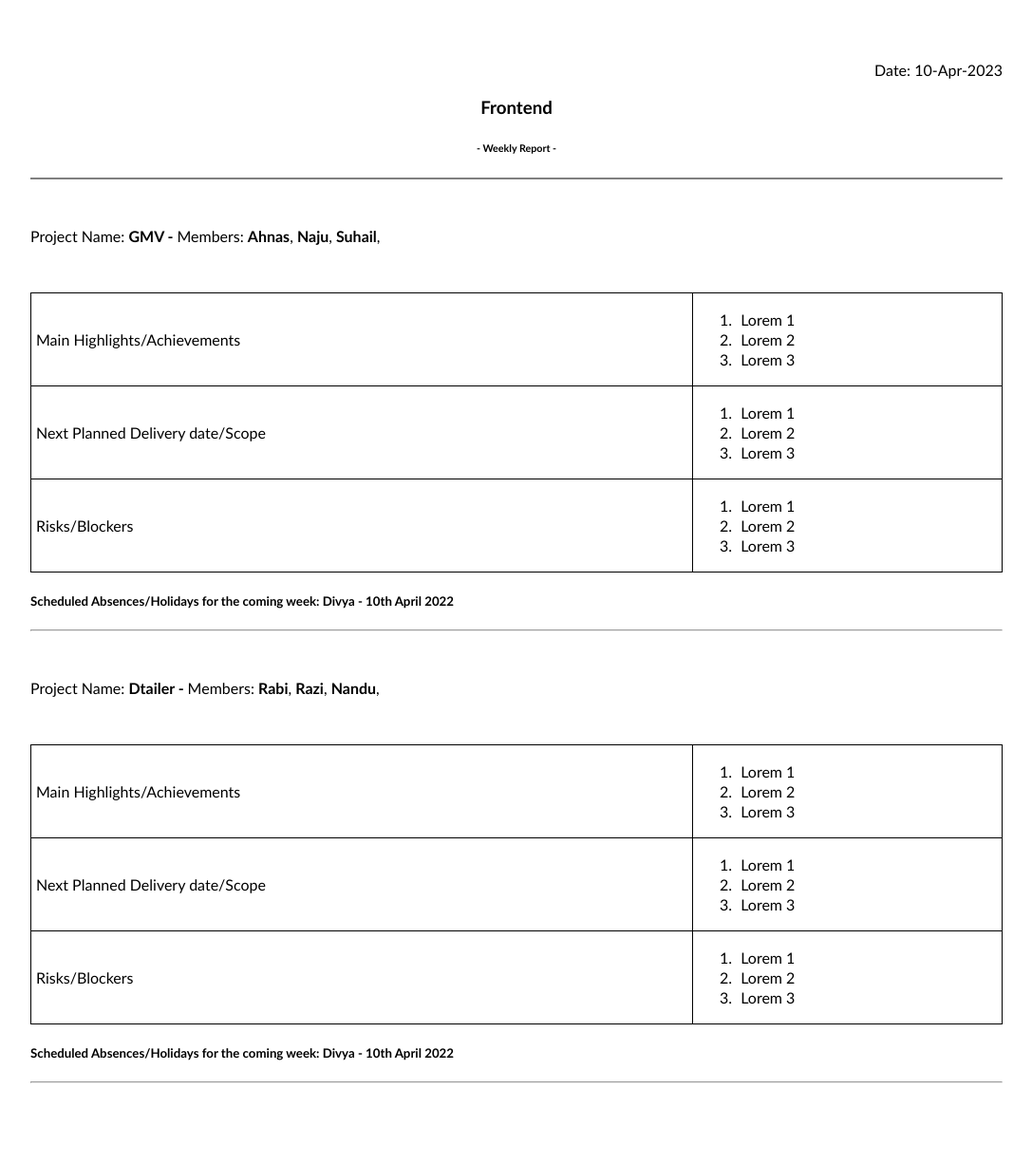
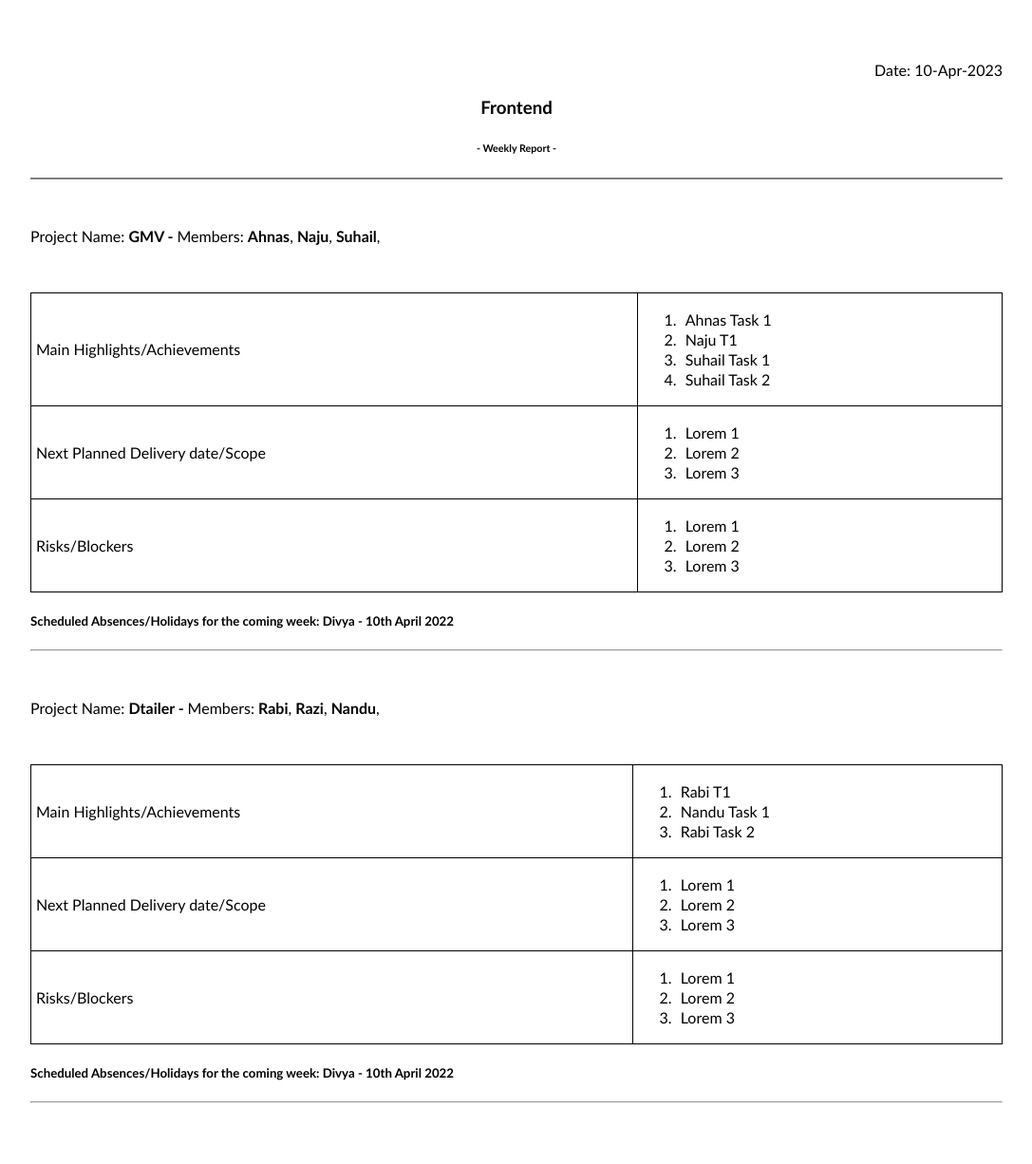
Before and after one commit to ahnas/freston-django, a Django app: page / in a window 1280 px wide. Shown: the whole page at 95% size, without its empty margins (96-1183 px from the left). Before the commit the page ends 1141 px from the top, so only its background shows below. Run offline with Django 4.2, Linux system fonts and the light colour scheme; data comes from the database, SQL or seed files in the repository; both versions use the stored data as it was after the commit.

Commit message:
Project task added

```diff
--- a/weekly_report/web/admin.py
+++ b/weekly_report/web/admin.py
@@ -1,5 +1,5 @@
 from django.contrib import admin
-from .models import ProjectDepartment,Project,ProjectMember
+from .models import ProjectDepartment,Project,ProjectMember,Task
 
 
 # Register your models here.
@@ -14,3 +14,7 @@ class ProjectAdmin(admin.ModelAdmin):
 @admin.register(ProjectMember)
 class ProjectMemberAdmin(admin.ModelAdmin):
     list_display = ('member','project')
+
+@admin.register(Task)
+class TaskAdmin(admin.ModelAdmin):
+    list_display = ('task','project')
--- a/weekly_report/web/models.py
+++ b/weekly_report/web/models.py
@@ -24,3 +24,14 @@ class ProjectMember(models.Model):
 
     def __str__(self):
         return str(self.member)
+
+class Task(models.Model):
+    project = models.ForeignKey("Project", on_delete=models.CASCADE)
+    task = models.CharField(max_length=1000,unique=True)
+
+    class Meta:
+        verbose_name = ('Main Highlights/Achievements')
+        verbose_name_plural = ('Main Highlights/Achievements')
+
+    def __str__(self):
+        return str(self.task)
--- a/weekly_report/web/templates/index.html
+++ b/weekly_report/web/templates/index.html
@@ -47,9 +47,11 @@
                     <td>Main Highlights/Achievements</td>
                     <td>
                         <ul style="list-style-type: decimal;">
-                            <li>Lorem 1</li>
-                            <li>Lorem 2</li>
-                            <li>Lorem 3</li>
+                            {% for task in task %}
+                            {% if task.project.id == projects.id %}
+                            <li>{{task.task}}</li>
+                            {% endif %}
+                            {% endfor %}
                         </ul>
                     </td>
                 </tr>
--- a/weekly_report/web/views.py
+++ b/weekly_report/web/views.py
@@ -4,16 +4,18 @@ from django.urls import reverse
 from django.contrib.auth.decorators import login_required
 import json
 
-from .models import ProjectDepartment,Project,ProjectMember
+from .models import ProjectDepartment,Project,ProjectMember,Task
 
 def index(request):
     projectDepartments = ProjectDepartment.objects.all()
     projects = Project.objects.all()
     projectmembers = ProjectMember.objects.all()
+    task = Task.objects.all()
     context = {
         "is_index" : True,
         "projectDepartments" : projectDepartments,
         "projects" : projects,
         "projectmembers": projectmembers,
+        "task":task,
     }
     return render(request, 'index.html',context)
```
Also changed, not shown: weekly_report/db.sqlite3, weekly_report/web/migrations/0004_task.py (added). Lines whose indentation alone changed are shown as unchanged.
